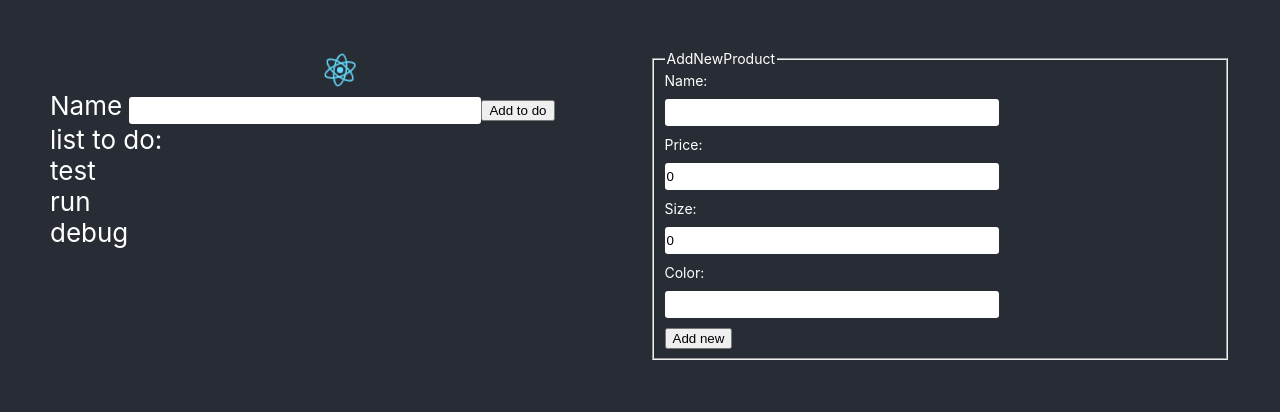
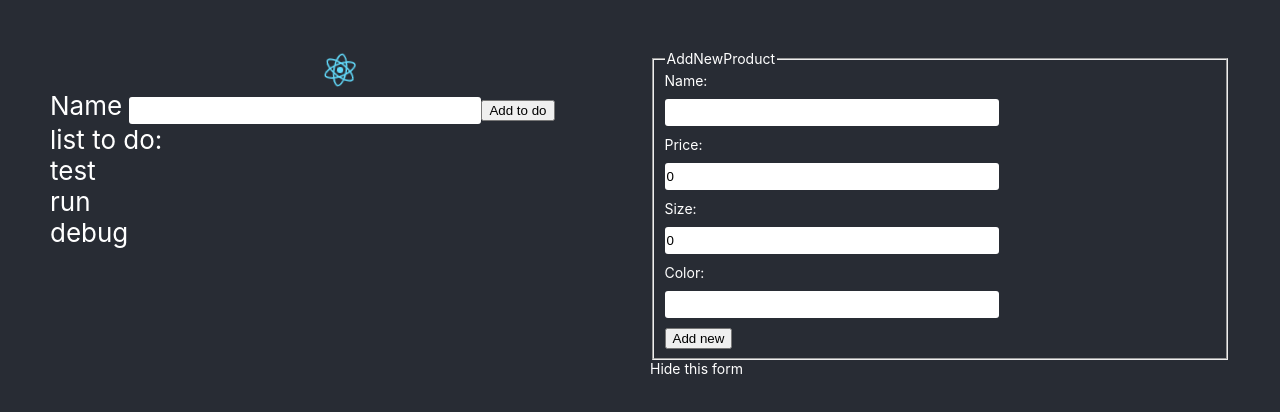
Before and after one commit to peageruk/reactHook, a React (Create React App) app: page / in a window 1280 px wide. Shown: the top 412 px of the page. Built offline with nearby package versions, Linux system fonts and the light colour scheme.

Commit message:
condition

```diff
--- a/src/components/AddNewProduct.js
+++ b/src/components/AddNewProduct.js
@@ -6,9 +6,19 @@ const AddNewProduct = () => {
   const [size, setSize] = useState(0);
   const [color, setColor] = useState("");
   const handleOnClickBtn = () => {
-    console.log(">>>check input", name, price, size, color);
+    let object = {
+      name,
+      price,
+      size,
+      color,
     };
+    console.log(">>>check input", object);
+  };
+  const [isShow, setItShow] = useState("true");
   return (
+    <div>
+      {isShow ? (
+        <>
           <fieldset>
             <legend>AddNewProduct</legend>
             <div className="input-product">
@@ -61,6 +71,25 @@ const AddNewProduct = () => {
               </button>
             </div>
           </fieldset>
+
+          <div
+            onClick={() => {
+              setItShow(!isShow);
+            }}
+          >
+            Hide this form
+          </div>
+        </>
+      ) : (
+        <div
+          onClick={() => {
+            setItShow(!isShow);
+          }}
+        >
+          Show form
+        </div>
+      )}
+    </div>
   );
 };
 
```
Lines whose indentation alone changed are shown as unchanged.
